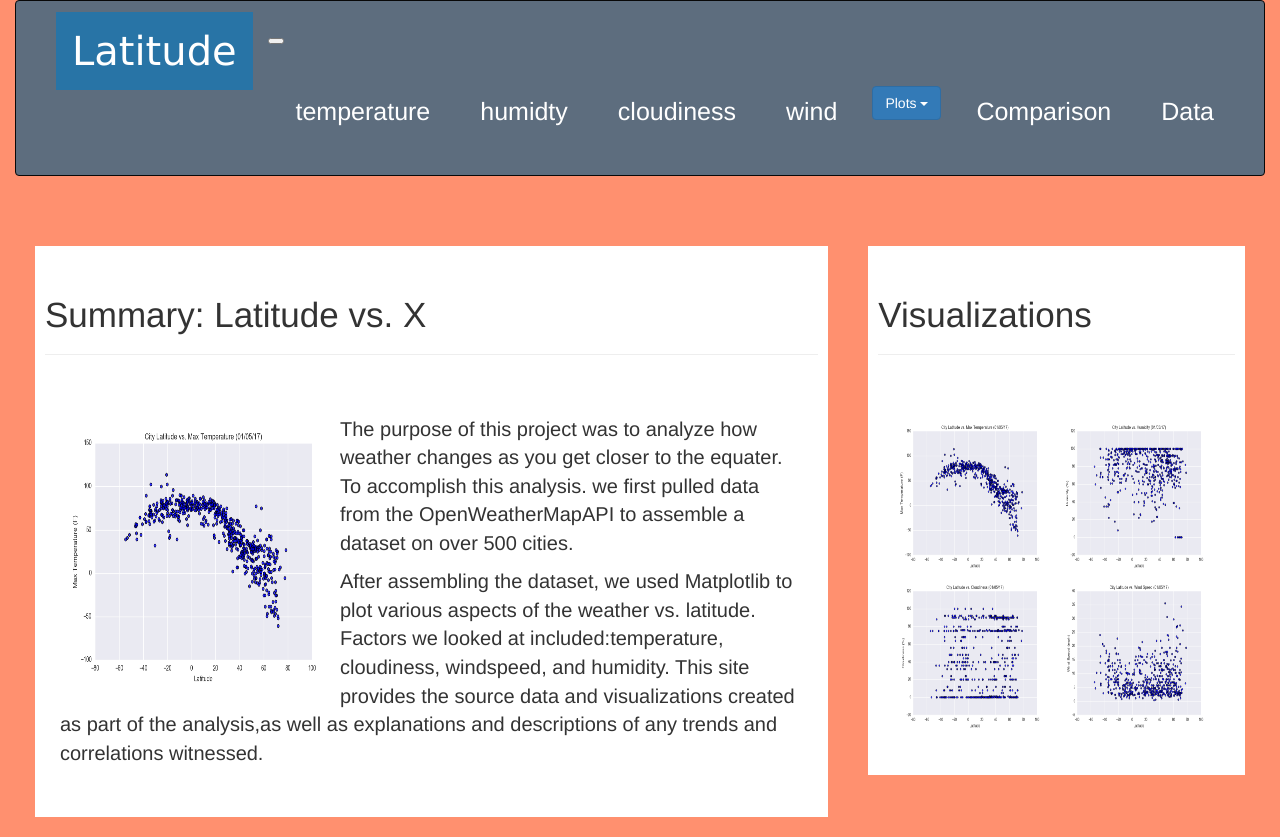
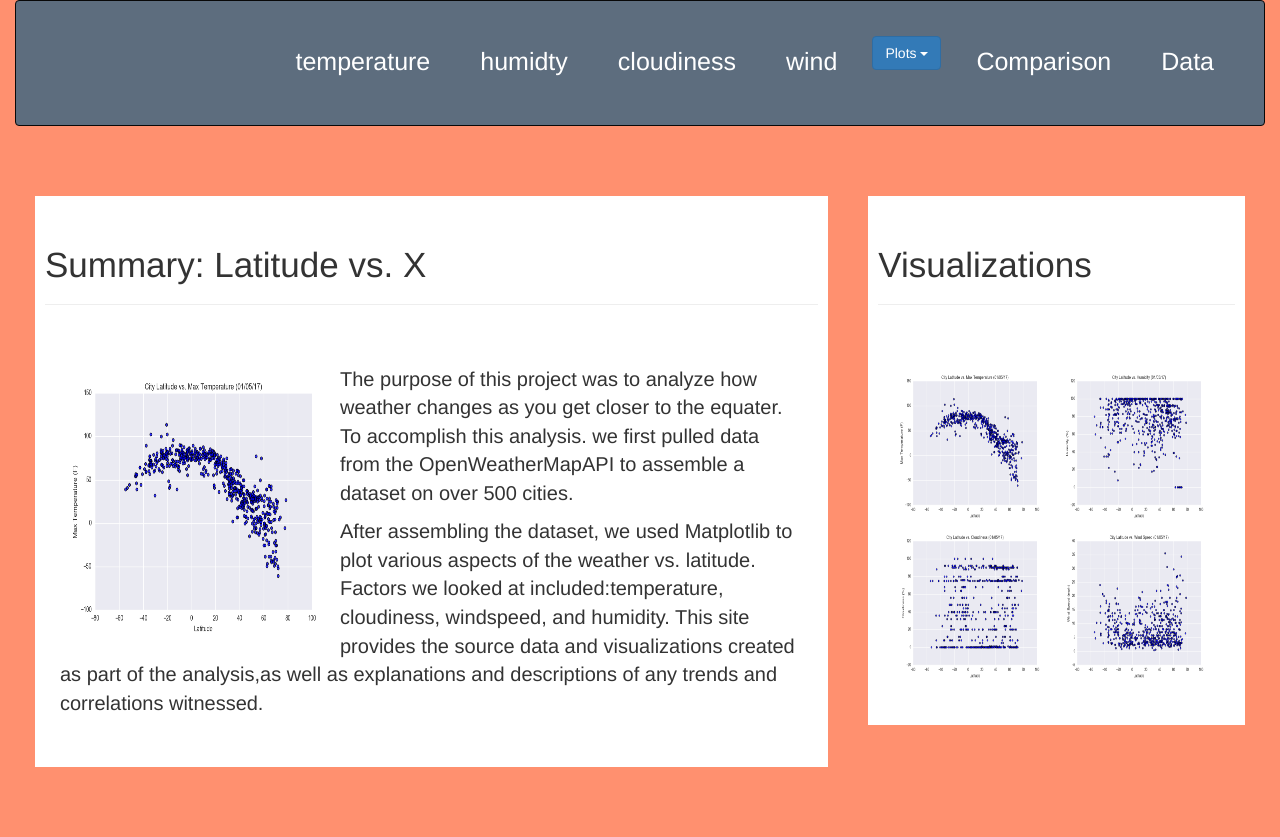
Before and after one commit to amy676767/Website, a plain HTML site: page index.html in a window 1280 px wide. After the commit the page ends 800 px from the top, so only its background shows below. Drawn offline with nearby package versions, Linux system fonts and the light colour scheme; some packages are replaced by stand-ins of ours.

Commit message:
Update index.html

```diff
--- a/index.html
+++ b/index.html
@@ -31,12 +31,7 @@
     <div class="container-fluid">
         <nav class="navbar navbar-inverse">
             <div class="container-fluid">
-                <div class="navbar-header">
-                    <a class="navbar-brand" href="./landing.html"><span class="latitude">Latitude</a>
-                    <button class="navbar-toggler" type="button" data-toggle="collapse" data-target="#navbarNavDropdown" aria-controls=" navbarNavDropdown" aria-expanded="false" aria-label="Toggle navigation">
-                    <span class="navbar-toggler-icon"></span>
-                    </button>
-                </div>
+
                 <ul class="nav navbar-nav navbar-right">
                     <li>
                         <a class="nav-link" href="./visualization-image-1.html"><span class="c-d">temperature</a>
```
